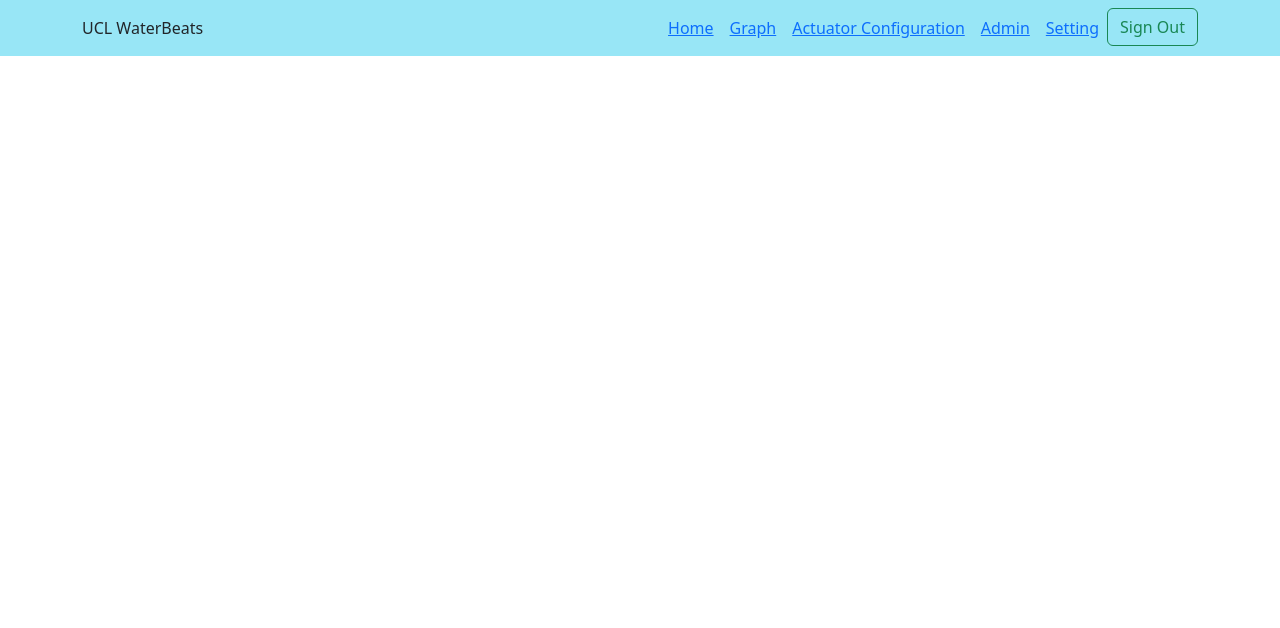
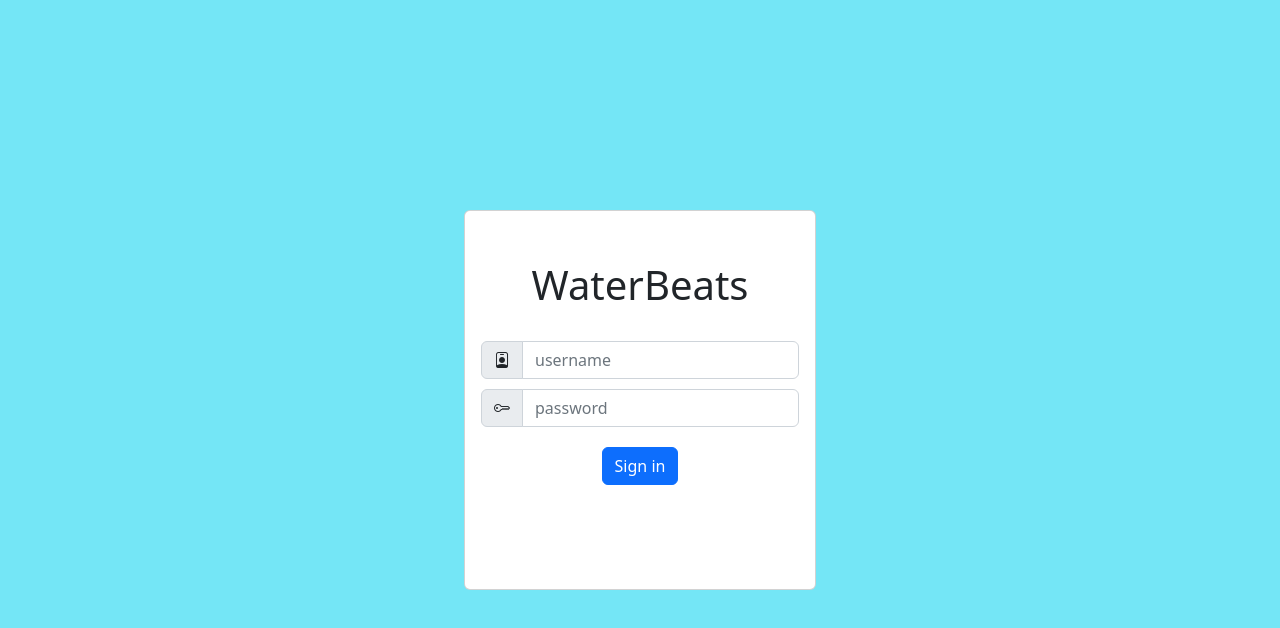
Before and after one commit to diffthanatad/WaterBeats, a Vue app in the folder front-end/: page /login in a window 1280 px wide. Shown: the top 628 px of the page. Built offline with nearby package versions, Linux system fonts and the light colour scheme; no server answers.

Commit message:
:sparkles: Add Log In Page.

```diff
--- a/front-end/src/App.vue
+++ b/front-end/src/App.vue
@@ -1,5 +1,7 @@
 <template>
-  <NavigationBar />
+  <div id="nav" v-if="hide">
+    <NavigationBar />
+  </div>
   <router-view/>
 </template>
 
@@ -10,7 +12,15 @@ export default {
   name: 'AppView',
   components: {
     NavigationBar
-  }
+  },
+  computed: {
+    hide () {
+      return this.$route.path !== "/login"
+    },
+    loading() {
+      return this.$store.getters['loading/isLoading'];
+    }
+  },
 }
 </script>
 
--- a/front-end/src/components/NavigationBar.vue
+++ b/front-end/src/components/NavigationBar.vue
@@ -38,7 +38,7 @@
                             </a>
                         </li>
                         <li class="nav-item">
-                            <button class="btn btn-outline-success" type="button">Sign Out</button>
+                            <button class="btn btn-outline-success" type="button" @click.prevent="logOut">Sign Out</button>
                         </li>
                     </ul>
                 </div>
@@ -56,6 +56,9 @@ export default {
     computed: {
     },
     methods: {
+        async logOut() {
+            this.$router.push({ name: 'LogIn' })
+        }
     }
 }
 </script>
--- a/front-end/src/router/index.js
+++ b/front-end/src/router/index.js
@@ -4,6 +4,7 @@ import GraphView from '../views/GraphView.vue'
 import ActuatorConfigurationView from '../views/ActuatorConfigurationView.vue'
 import AdminView from '../views/AdminView.vue'
 import SettingView from '../views/SettingView.vue'
+import LogInView from '../views/LogInView.vue'
 
 const routes = [
   {
@@ -30,6 +31,11 @@ const routes = [
     path: '/setting',
     name: 'Setting',
     component: SettingView
+  },
+  {
+    path: '/login',
+    name: 'LogIn',
+    component: LogInView
   }
 ]
 
--- /dev/null
+++ b/front-end/src/services/userService.js
@@ -0,0 +1,9 @@
+import httpClient from './httpClient';
+
+const END_POINT = '/user';
+
+const logIn = (obj) => httpClient.post(`${END_POINT}/login`, obj);
+
+export {
+    logIn,
+}
--- /dev/null
+++ b/front-end/src/views/LogInView.vue
@@ -0,0 +1,121 @@
+<template>
+  <div class="sign-in-page vh-100">
+    <div class="d-flex justify-content-center h-100 mx-auto">
+      <div class="card d-flex">
+        <div class="card-title align-items-center justify-content-center">
+          <h1 class="web-title">WaterBeats</h1>
+        </div>
+        <div class="card-body align-items-center justify-content-center">
+            <form @submit.prevent="logIn">
+                <div class="form-group">
+                  <div class="input-group">
+                    <span class="input-group-append input-group-text"><i class="bi bi-person-badge"></i></span>
+                    <input type="text" class="form-control input_user" v-model="inputUsername" placeholder="username"/>
+                  </div>
+                </div>
+                <div class="form-group">
+                  <div class="input-group">
+                    <span class="input-group-append input-group-text"><i class="bi bi-key"></i></span>
+                    <input type="password" class="form-control input_pass" v-model="inputPassword" placeholder="password">
+                  </div>
+                </div>
+              <div class="d-flex align-items-center justify-content-center">
+                <button type="submit" class="btn btn-primary">Sign in</button>
+              </div>
+            </form>
+        </div>
+      </div>
+    </div>
+  </div>
+</template>
+
+<script>
+// import { logIn } from "@/services/userService.js";
+
+export default {
+  name: 'LogInPage',
+  created() {
+  },
+  components: {
+  },
+  data() {
+    return {
+      /* search input fields. */
+      inputUsername: "",
+      inputPassword: "",
+    };
+  },
+  computed: {
+  },
+  mounted() {
+  },
+  methods: {
+    async logIn() {
+      this.$router.push({ name: 'Home' })
+      // try {
+        // const obj = {
+        //   username: this.inputUsername,
+        //   password: this.inputPassword,
+        // }
+
+        // const response = await logIn(obj);
+      //   if (response.status === 200) {
+      //     await this.$store.dispatch("user/signin", response.data);
+      //     this.$router.push({name: "Home"});
+      //   } else {
+      //     await this.$store.dispatch("user/signout");
+      //   }
+      // } catch (error) {
+      //   console.log("LogInView, logIn():", error, "\n");
+      // }
+    },
+  },
+  watch: {
+  }
+}
+</script>
+
+<style scoped>
+  .sign-in-page {
+    background-color: #74E6F6;
+  }
+
+  .card-title {
+    margin-top: 0px;
+    text-align: center;
+  }
+
+  .card {
+    margin-top: auto;
+    margin-bottom: auto;
+    position: relative;
+    display: flex;
+    justify-content: center;
+    flex-direction: column;
+    width: 22rem;
+    height: 380px;
+  }
+
+  .brand_logo {
+    height: 100px;
+    width: 100px;
+  }
+
+  .web-title {
+    margin-top: 50px;
+  }
+
+  .btn {
+    margin-top: 10px;
+  }
+
+  #bottom {
+    /* position: absolute; */
+    bottom: 0;
+    width: 100%;
+    padding-bottom: 15px;
+  }
+  .input-group {
+    margin-bottom: 10px;
+  }
+</style>
```
